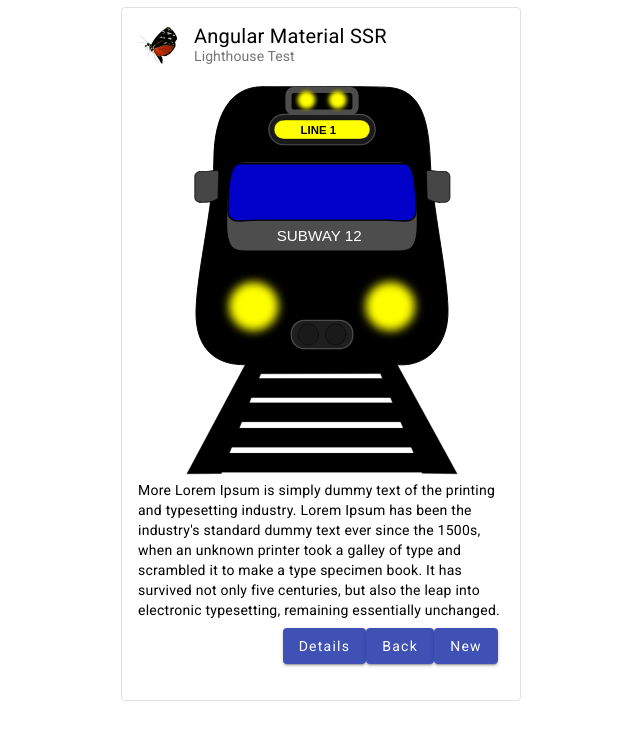
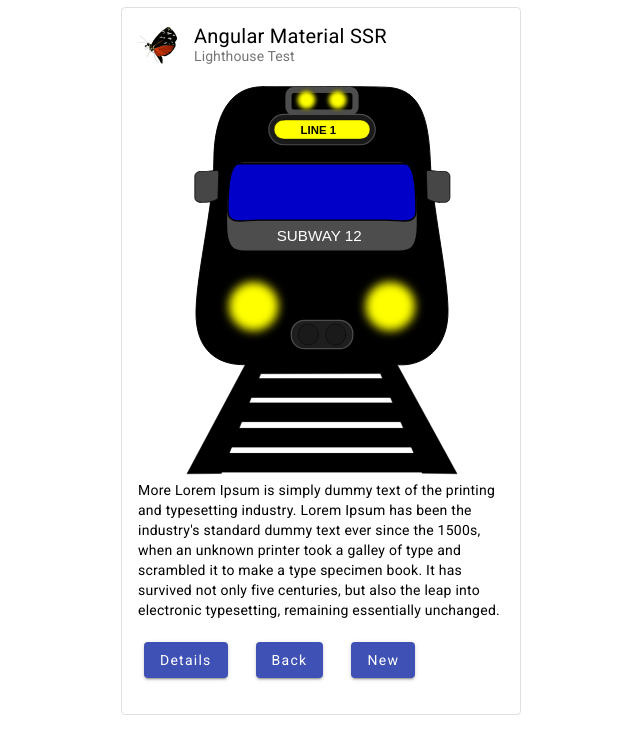
Before and after one commit to masterdev0218/angular-material-ssr, an Angular app: page / in a window 1280 px wide. Shown: the top 754 px of the page, without its empty margins (319-959 px from the left). Built offline with nearby package versions, Linux system fonts and the light colour scheme.

Commit message:
styles: footer button spacing

```diff
--- a/src/app/app.component.html
+++ b/src/app/app.component.html
@@ -23,10 +23,10 @@
     <mat-card-content>
       <p>More Lorem Ipsum is simply dummy text of the printing and typesetting industry. Lorem Ipsum has been the industry's standard dummy text ever since the 1500s, when an unknown printer took a galley of type and scrambled it to make a type specimen book. It has survived not only five centuries, but also the leap into electronic typesetting, remaining essentially unchanged.</p>
     </mat-card-content>
-    <mat-card-actions align="end">
-      <button mat-raised-button color="primary">Details</button>
-      <button mat-raised-button color="primary">Back</button>
-      <button mat-raised-button color="primary" style="margin-right: 1em;">New</button>
+    <mat-card-actions style="margin-top: 1em;">
+      <button mat-raised-button color="primary" style="margin-inline: 1em;">Details</button>
+      <button mat-raised-button color="primary" style="margin-inline: 1em;">Back</button>
+      <button mat-raised-button color="primary" style="margin-inline: 1em;">New</button>
     </mat-card-actions>
     <mat-card-footer>
       <div style="box-sizing: border-box; padding: 1em;"></div>
```
